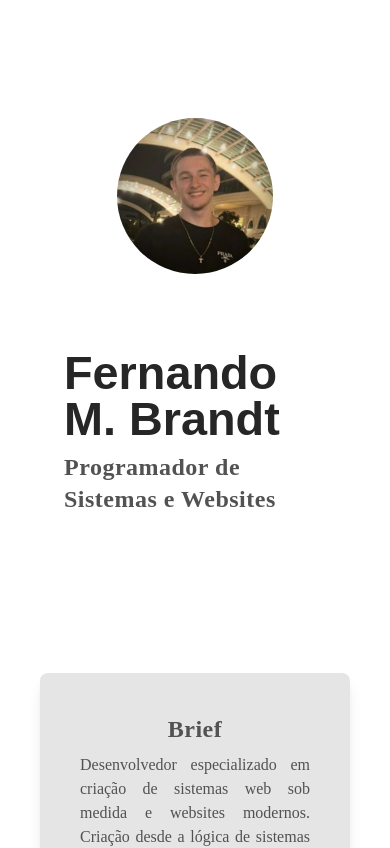
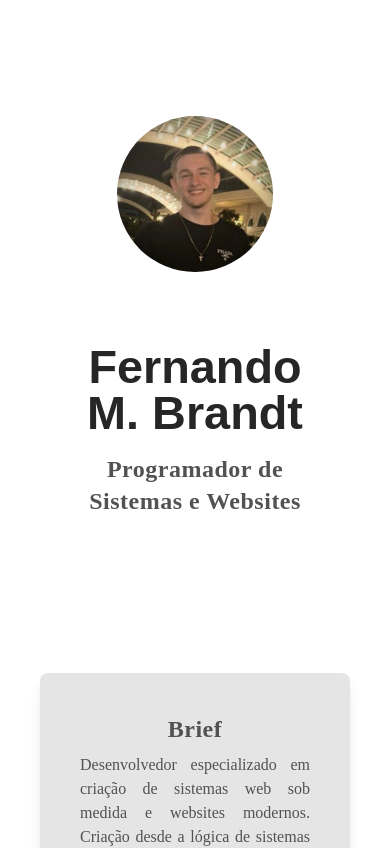
Before and after one commit to Febrandt/fernando-brandt, a React (Vite) app: page / in a window 390 px wide. Shown: the top 848 px of the page. Built offline with nearby package versions, Linux system fonts and the light colour scheme; a web font is replaced by a local one.

Commit message:
Curriculo

```diff
--- a/src/components/InitialHero.jsx
+++ b/src/components/InitialHero.jsx
@@ -1,8 +1,8 @@
 function InitialHero() {
     return <>
         <div className='flex flex-row items-center sm:h-[80vh] lg:h-[80vh] md:h-[80vh] h-[75vh] px-16 flex-wrap-reverse align-middle'>
-            <div className='flex-2/3 sm:mt-0 -mt-40'>
-                <h1 className='sm:text-7xl text-[12vw]/[12vw] line mb-2'>Fernando M. Brandt</h1>
+            <div className='flex-2/3 sm:mt-0 -mt-40 sm:text-left text-center'>
+                <h1 className='sm:text-7xl text-[12vw]/[12vw] line mb-4'>Fernando M. Brandt</h1>
                 <em className='text-2xl tracking-[0.09rem]'>Programador de Sistemas e Websites</em>
             </div>
             <div className='flex justify-center flex-1/3' >
```
